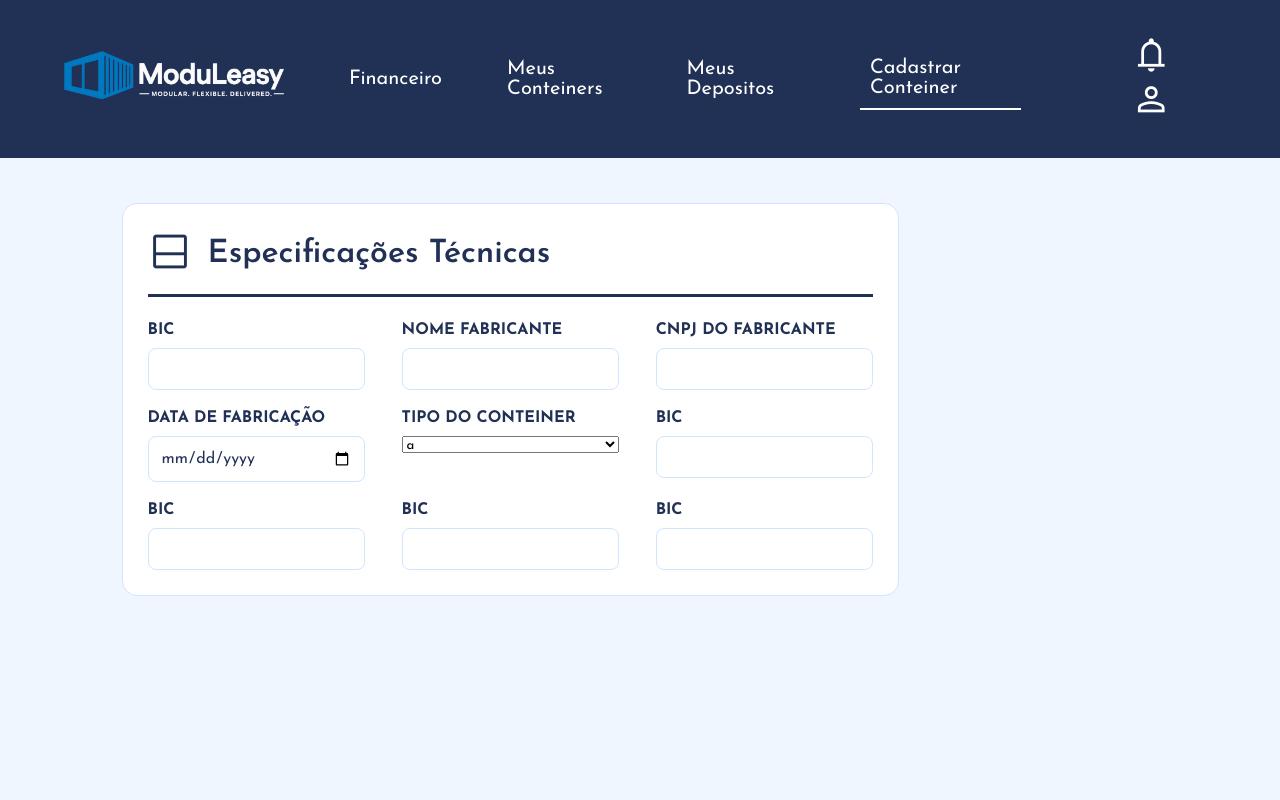
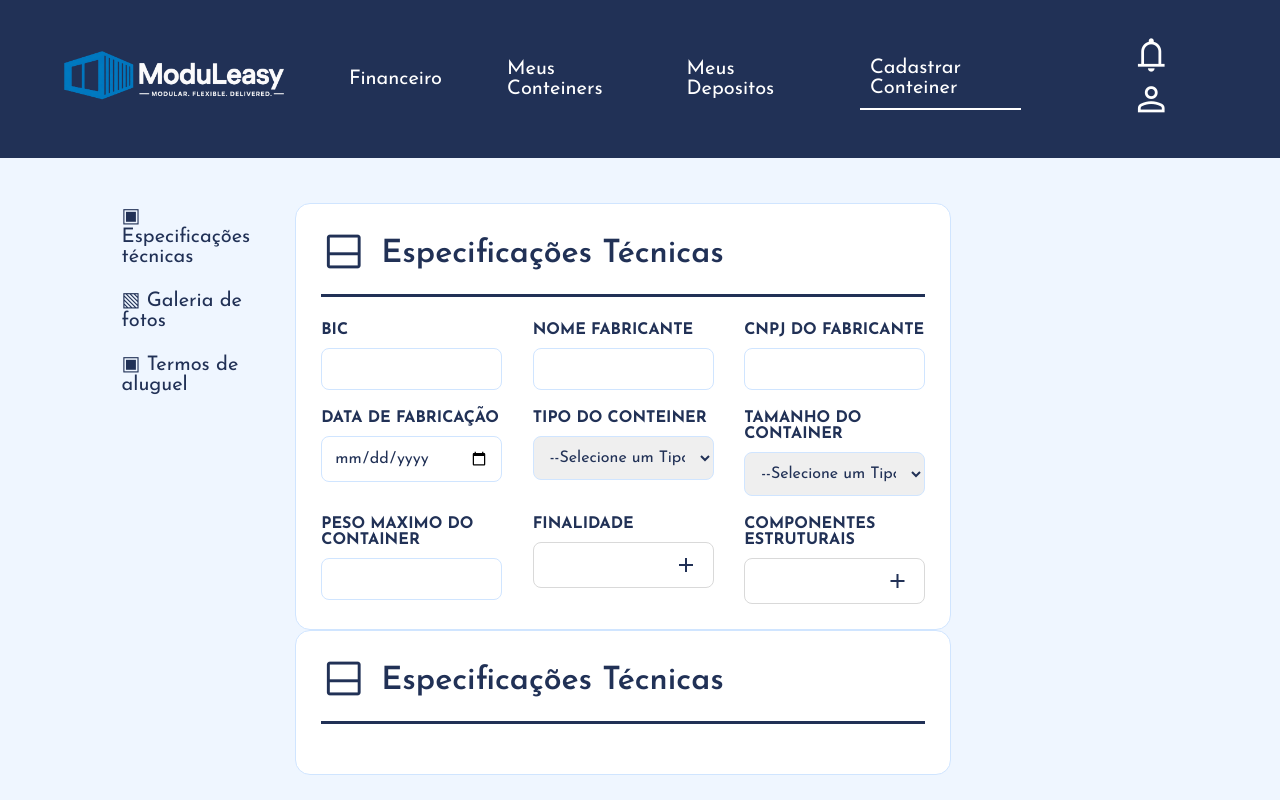
Before and after one commit to DiegoBarriento/ModuLeasy--Abandonado2, a React (Vite) app: page /cadastrar_conteiner in a window 1280 px wide. Built offline with nearby package versions, Linux system fonts and the light colour scheme.

Commit message:
container cadartrars

```diff
--- a/public/CSS/cadastrar_conteiner.css
+++ b/public/CSS/cadastrar_conteiner.css
@@ -5,3 +5,17 @@
 .input_grupo {
     width: 30%;
 }
+
+.etapas_cadastro_conteiner {
+    display: flex;
+    flex-direction: column;
+}
+
+.etapas_cadastro_conteiner a {
+    margin-bottom: 20px;
+    margin-left: 0;
+    margin-right: 0;
+    color: var(--cor_2);
+}
+
+.cadastro
--- a/public/CSS/estilo_geral.css
+++ b/public/CSS/estilo_geral.css
@@ -242,8 +242,54 @@ input {
     color: var(--cor_2);
 }
 
+select {
+    border: solid 1px var(--cor_4);
+    border-radius: 8px;
+    padding: 12px;
+    font-size: 16px;
+    font-weight: normal;
+    color: var(--cor_2);
+}
+
 input:focus {
     outline: none;
+}
+
+.multiselect {
+    position: relative;
+}
+
+.multiselect_titulo {
+    display: flex;
+    justify-content: flex-end;
+    align-items: center;
+    padding: 10px 15px;
+    border: 1px solid var(--cor_5);
+    border-radius: 8px;
+    cursor: pointer;
+
+}
+
+.multiselect_opcoes {
+    border: 1px solid var(--cor_5);
+    padding: 8px;
+    margin-top: -1px;
+    border-radius: 0 0 8px 8px;
+}
+
+.multiselect[open] .multiselect_titulo {
+    border-radius: 8px 8px 0 0;
+}
+
+.multiselect_opcoes label {
+    display: block;
+    padding: 10px;
+    border-radius: 6px;
+    text-transform: none;
+}
+
+.multiselect_opcoes label:hover {
+    background-color: var(--cor_1);
 }
 
 /* ----- SITUAÇÕES ----- */
--- a/src/components/CadastrarContainer/index.jsx
+++ b/src/components/CadastrarContainer/index.jsx
@@ -3,12 +3,19 @@ export default function CadastrarContainer(){
     return(
         <>
             <main>
-                <section className="parte_cadastro">
+                <aside className="etapas_cadastro_conteiner" aria-label="Etapas do cadastro">
+                    <a  href="#especificacoes"><span>▣</span> Especificações técnicas</a>
+                    <a  href="#galeria"><span>▧</span> Galeria de fotos</a>
+                    <a  href="#termos"><span>▣</span> Termos de aluguel</a>
+                </aside>
+                <div className="cadastro_container">
+
+                    <section className="parte_cadastro" action="#">
                         <div className="secao_titulo">
                             <span className="material-symbols-outlined" id="icone_secao">bottom_sheets</span>
                             <h2 className="titulo_secao">Especificações Técnicas</h2>
                         </div>
-                    <div className="grupo_input">
+                        <div className="grupo_input" id="especificacoes">
                             <div className="input_grupo">
                                 <label>BIC</label>
                                 <input type="text"/>
@@ -19,7 +26,7 @@ export default function CadastrarContainer(){
                             </div>
                             <div className="input_grupo">
                                 <label>CNPJ DO FABRICANTE</label>
-                            <input type="text"/>
+                                <input type="number"/>
                             </div>
                             <div className="input_grupo">
                                 <label>DATA DE FABRICAÇÃO</label>
@@ -28,28 +35,99 @@ export default function CadastrarContainer(){
                             <div className="input_grupo">
                                 <label>TIPO DO CONTEINER</label>
                                 <select>
-
-                                <option>a</option>
+                                    <option>--Selecione um Tipo--</option>
+                                    <option>Dry</option>
+                                    <option>Reefer</option>
+                                    <option>Open Top</option>
+                                    <option>High Cub</option>
+                                    <option>Flat Hack</option>
                                 </select>
                             </div>
                             <div className="input_grupo">
-                            <label>BIC</label>
+                                <label>Tamanho do Container</label>
+                                <select>
+                                    <option>--Selecione um Tipo--</option>
+                                    <option>Dry</option>
+                                    <option>Reefer</option>
+                                    <option>Open Top</option>
+                                    <option>High Cub</option>
+                                    <option>Flat Hack</option>
+                                </select>
+                            </div>
+
+                            <div className="input_grupo">
+                                <label>PESO MAXIMO DO CONTAINER</label>
                                 <input type="text"/>
                             </div>
+
                             <div className="input_grupo">
-                            <label>BIC</label>
-                            <input type="text"/>
+                                <label>Finalidade</label>
+                                <details class="multiselect">
+                                    <summary class="multiselect_titulo">
+                                        <span class="material-symbols-outlined">add</span>
+                                    </summary>
+                                    <div className="multiselect_opcoes">
+                                        <label>
+                                        <input type="checkbox" name="componentes[]" value="isolamento_termico" />
+                                        Escritório
+                                        </label>
+
+                                        <label>
+                                        <input type="checkbox" name="componentes[]" value="estrutura_base" />
+                                        Almoxarifado
+                                        </label>
+
+                                        <label>
+                                        <input type="checkbox" name="componentes[]" value="reforcos_estruturais" />
+                                        Loja
+                                        </label>
+
+                                        <label>
+                                        <input type="checkbox" name="componentes[]" value="sistema_iluminacao" />
+                                        Obra
+                                        </label>
+                                    </div>
+                                </details>
                             </div>
                             <div className="input_grupo">
-                            <label>BIC</label>
-                            <input type="text"/>
+                                <label>COMPONENTES ESTRUTURAIS</label>
+                                <details class="multiselect">
+                                    <summary class="multiselect_titulo">
+                                        <span class="material-symbols-outlined">add</span>
+                                    </summary>
+                                    <div className="multiselect_opcoes">
+                                        <label>
+                                        <input type="checkbox" name="componentes[]" value="isolamento_termico" />
+                                        Isolamento Térmico
+                                        </label>
+
+                                        <label>
+                                        <input type="checkbox" name="componentes[]" value="estrutura_base" />
+                                        Estrutura de Base
+                                        </label>
+
+                                        <label>
+                                        <input type="checkbox" name="componentes[]" value="reforcos_estruturais" />
+                                        Reforços Estruturais
+                                        </label>
+
+                                        <label>
+                                        <input type="checkbox" name="componentes[]" value="sistema_iluminacao" />
+                                        Sistema de Iluminação
+                                        </label>
                                     </div>
-                        <div className="input_grupo">
-                            <label>BIC</label>
-                            <input type="text"/>
+                                </details>
                             </div>
                         </div>
                     </section>
+
+                    <section className="parte_cadastro" action="#">
+                        <div className="secao_titulo">
+                            <span className="material-symbols-outlined" id="icone_secao">bottom_sheets</span>
+                            <h2 className="titulo_secao">Especificações Técnicas</h2>
+                        </div>
+                    </section>
+                </div>
             </main>
         </>
     )
```
Lines whose indentation alone changed are shown as unchanged.
